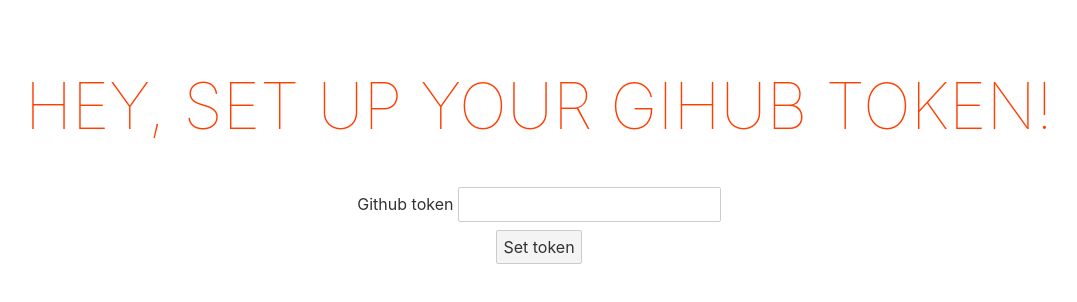
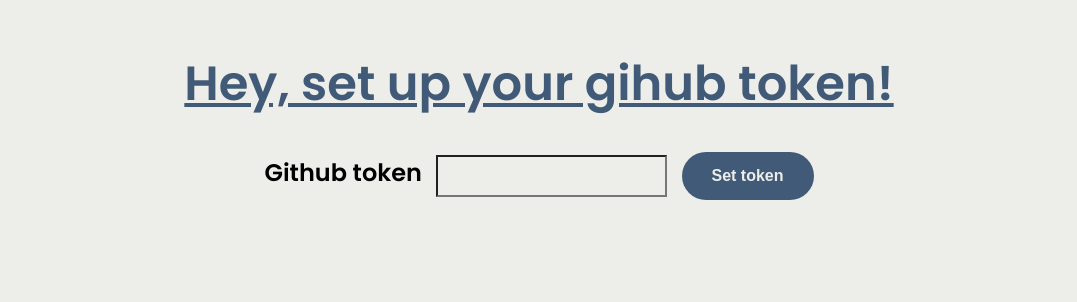
Before and after one commit to skar-software/markdown-git-cms, a SvelteKit app in the folder frontend/: page /login in a window 1280 px wide. Shown: the top 302 px of the page, without its empty margins (101-1178 px from the left). Built offline with nearby package versions, Linux system fonts and the light colour scheme.

Commit message:
feat: Update frontend design

```diff
--- a/frontend/src/app.html
+++ b/frontend/src/app.html
@@ -1,78 +1,20 @@
 <!doctype html>
 <html lang="en">
+
 <head>
 	<meta charset="utf-8" />
 	<link rel="icon" href="%sveltekit.assets%/favicon.png" />
+	<link rel="preconnect" href="https://fonts.googleapis.com">
+	<link rel="preconnect" href="https://fonts.gstatic.com" crossorigin>
+	<link
+		href="https://fonts.googleapis.com/css2?family=Poppins:ital,wght@0,100;0,200;0,300;0,400;0,500;0,600;0,700;0,800;0,900;1,100;1,200;1,300;1,400;1,500;1,600;1,700;1,800;1,900&display=swap"
+		rel="stylesheet">
 	<meta name="viewport" content="width=device-width, initial-scale=1" />
 	%sveltekit.head%
-		<style>
-			html, body {
-				position: relative;
-				width: 100%;
-				height: 100%;
-			}
+</head>
 
-			body {
-				color: #333;
-				margin: 0;
-				padding: 8px;
-				box-sizing: border-box;
-				font-family: -apple-system, BlinkMacSystemFont, "Segoe UI", Roboto, Oxygen-Sans, Ubuntu, Cantarell, "Helvetica Neue", sans-serif;
-			}
-
-			a {
-				color: rgb(0,100,200);
-				text-decoration: none;
-			}
-
-			a:hover {
-				text-decoration: underline;
-			}
-
-			a:visited {
-				color: rgb(0,80,160);
-			}
-
-			label {
-				display: block;
-			}
-
-			input, button, select, textarea {
-				font-family: inherit;
-				font-size: inherit;
-				-webkit-padding: 0.4em 0;
-				padding: 0.4em;
-				margin: 0 0 0.5em 0;
-				box-sizing: border-box;
-				border: 1px solid #ccc;
-				border-radius: 2px;
-			}
-
-			input:disabled {
-				color: #ccc;
-			}
-
-			button {
-				color: #333;
-				background-color: #f4f4f4;
-				outline: none;
-			}
-
-			button:disabled {
-				color: #999;
-			}
-
-			button:not(:disabled):active {
-				background-color: #ddd;
-			}
-
-			button:focus {
-				border-color: #666;
-			}
-
-		</style>
-	</head>
 <body data-sveltekit-preload-data="hover">
 	<div style="display: contents">%sveltekit.body%</div>
 </body>
+
 </html>
--- a/frontend/src/routes/+page.svelte
+++ b/frontend/src/routes/+page.svelte
@@ -1,42 +1,27 @@
 <script>
+  import { browser } from "$app/environment";
+  import '../style.css';
 
+  // Function to parse cookies and extract the token
+  // @ts-ignore
+  function getCookie(name) {
+    if (browser && document.cookie) {
+      const value = `; ${document.cookie}`;
+      const parts = value.split(`; ${name}=`);
+      // @ts-ignore
+      if (parts.length === 2) return parts.pop().split(";").shift();
+    }
+  }
+
+  // Extract the token from cookies
+  const token = browser ? getCookie("tkn") : null;
 </script>
 
 <main>
-<h1>Hey, login to your gihub!</h1>
-<table>
-    <tr><a href="/repos">already, go to repos</a></tr>
-    <tr><p>---------------------</p></tr>
-    <tr><a href="/login">login</a></tr>
-</table>
+  <h1>Hey, login to your gihub!</h1>
+  {#if token}
+    <a href="/repos">go to repos</a>
+  {:else}
+    <a href="/login">login</a>
+  {/if}
 </main>
-
-<style>
-    main {
-        text-align: center;
-        padding: 1em;
-        max-width: 240px;
-        margin: 0 auto;
-    }
-
-    table {
-        color: #ff3e00;
-        margin-left: auto;
-        margin-right: auto;
-        font-size: 2em;
-        font-weight: 100;
-    }
-
-    h1 {
-        color: #ff3e00;
-        text-transform: uppercase;
-        font-size: 3em;
-        font-weight: 100;
-    }
-
-    @media (min-width: 640px) {
-        main {
-            max-width: none;
-        }
-    }
-</style>
--- a/frontend/src/routes/login/+page.svelte
+++ b/frontend/src/routes/login/+page.svelte
@@ -1,4 +1,5 @@
 <script lang="ts">
+  import "../../style.css"
     let err = "";
 
     async function handleSubmit(event: SubmitEvent) {
@@ -26,7 +27,7 @@
 <form on:submit|preventDefault={handleSubmit}>
   <label>
     <span>Github token</span>
-    <input type="password" name="tkn" />
+    <input class="file-input" type="password" name="tkn" />
   </label>
   <button type="submit">Set token</button>
   {#if err !== ''}
@@ -35,26 +36,3 @@
 </form>
 
 </main>
-
-
-<style>
-    main {
-        text-align: center;
-        padding: 1em;
-        max-width: 240px;
-        margin: 0 auto;
-    }
-
-    h1 {
-        color: #ff3e00;
-        text-transform: uppercase;
-        font-size: 4em;
-        font-weight: 100;
-    }
-
-    @media (min-width: 640px) {
-        main {
-            max-width: none;
-        }
-    }
-</style>
--- a/frontend/src/routes/repos/+page.svelte
+++ b/frontend/src/routes/repos/+page.svelte
@@ -2,6 +2,7 @@
 
 <script lang="ts">
   import { onMount } from "svelte";
+  import "../../style.css";
 
   interface Rep {
     Name: string;
@@ -38,11 +39,10 @@
 
 <main>
   <h1>Choose your repository</h1>
-  <table>
-    <tr><p>---------------------</p></tr>
+  <ul>
     {#each r as rep}
       {#if rep.Name !== ""}
-        <tr>
+        <li>
           {#if rep.Name === "loading..."}
             <p class="button">{rep.Name}</p>
           {:else}
@@ -51,42 +51,12 @@
               class="button">{rep.Name}</a
             >
           {/if}
-        </tr>
-        <tr><p>---------------------</p></tr>
+        </li>
+        <!-- <tr><p>---------------------</p></tr> -->
       {/if}
     {/each}
-  </table>
-  {#if !end}
-    <button on:click={loadMore}>LOAD MORE</button>
-  {/if}
+    {#if !end}
+      <button on:click={loadMore}>LOAD MORE</button>
+    {/if}
+  </ul>
 </main>
-
-<style>
-  main {
-    text-align: center;
-    padding: 1em;
-    max-width: 240px;
-    margin: 0 auto;
-  }
-
-  h1 {
-    color: #ff3e00;
-    text-transform: uppercase;
-    font-size: 3em;
-    font-weight: 100;
-  }
-
-  table {
-    color: #ff3e00;
-    margin-left: auto;
-    margin-right: auto;
-    font-size: 1.5em;
-    font-weight: 100;
-  }
-
-  @media (min-width: 640px) {
-    main {
-      max-width: none;
-    }
-  }
-</style>
--- a/frontend/src/routes/repos/[owner]/[rep]/+page.svelte
+++ b/frontend/src/routes/repos/[owner]/[rep]/+page.svelte
@@ -2,6 +2,7 @@
 
 <script lang="ts">
   import { onMount } from "svelte";
+  import "../../../../style.css";
   export let data;
 
   interface Dir {
@@ -16,7 +17,6 @@
       const response = await fetch(url + new URLSearchParams({ owner: data.owner, repo: data.rep }).toString());
       const res = JSON.parse(await response.text()) as Dir[];
       r = res;
-
     } catch (error) {
       console.error("Error:", error);
     }
@@ -51,58 +51,36 @@
 
 <main>
   <h1>Choose file from {data.rep} repository</h1>
-  <form on:submit|preventDefault={handleSubmit}>
-    <label>
-      <span>New file name</span>
-      <input name="file" />.md
-    </label>
-    <button>Create new file</button>
+  <form
+    class="file-form"
+    on:submit|preventDefault={handleSubmit}
+  >
+    <span>New file name</span>
+    <input
+      class="file-input"
+      name="file"
+      type="text"
+      value=".md"
+    />
+    <button class="file-button">Create new file</button>
   </form>
-  <table>
-    <tr><p>---------------------</p></tr>
+  <ul>
     {#each r as file}
       {#if file.Path !== ""}
-        <tr>
+        <li>
           {#if file.Path === "loading..."}
             <p class="button">{file.Path}</p>
           {:else}
-            <button
-              class="button"
-              on:click={() => OnClick(file)}>{file.Path}</button
-            >
+            <div class="file-object">
+              <p>{file.Type}</p>
+              <button
+                class="file-button"
+                on:click={() => OnClick(file)}>{file.Path}</button
+              >
+            </div>
           {/if}
-        </tr>
+        </li>
       {/if}
     {/each}
-  </table>
+  </ul>
 </main>
-
-<style>
-  main {
-    text-align: center;
-    padding: 1em;
-    max-width: 240px;
-    margin: 0 auto;
-  }
-
-  h1 {
-    color: #ff3e00;
-    text-transform: uppercase;
-    font-size: 3em;
-    font-weight: 100;
-  }
-
-  table {
-    color: #ff3e00;
-    margin-left: auto;
-    margin-right: auto;
-    font-size: 1.5em;
-    font-weight: 100;
-  }
-
-  @media (min-width: 640px) {
-    main {
-      max-width: none;
-    }
-  }
-</style>
--- a/frontend/src/routes/repos/[owner]/[rep]/[file]/+page.svelte
+++ b/frontend/src/routes/repos/[owner]/[rep]/[file]/+page.svelte
@@ -5,7 +5,6 @@
   export let data;
   import { Carta, MarkdownEditor } from "carta-md";
   import "carta-md/default.css";
-
   // Remember to use a sanitizer to prevent XSS attacks
   // {sanitizer: mySanitizer}
   const carta = new Carta();
@@ -17,7 +16,7 @@
   async function getReps(): Promise<Array<any>> {
     try {
       let repoPath = data.rep.substring(data.rep.split("/")[0].length + 1);
-      globalPath = encodeURIComponent((repoPath && "/") + repoPath + "/" + data.file)
+      globalPath = encodeURIComponent((repoPath && "/") + repoPath + "/" + data.file);
       globalRepo = data.rep.split("/").shift();
       const response = await fetch(url + new URLSearchParams({ owner: data.owner, repo: globalRepo, path: globalPath }).toString());
       if (response.status !== 200) {
@@ -59,13 +58,39 @@
 </main>
 
 <style>
+  * {
+    font-family: poppins;
+  }
   h1 {
-    color: #ff3e00;
-    text-transform: uppercase;
+    color: #415a77;
+    text-decoration: underline;
     font-size: 3em;
-    font-weight: 100;
+    font-weight: 600;
+    font-family: poppins;
+    text-align: center;
   }
+  main {
+    padding: 1em;
+    margin: 0 auto;
+    background-color: #edede9;
+    min-height: 100%;
 
+    height: 100%;
+    display: flex;
+    flex-direction: column;
+  }
+  button {
+    padding: 15px 30px 15px 30px;
+    background-color: #415a77;
+    color: #edede9;
+    border: none;
+    outline: none;
+    font-size: 1rem;
+    font-weight: 600;
+    border-radius: 24px;
+    cursor: pointer;
+    margin: 20px auto;
+  }
   @media (min-width: 640px) {
     main {
       max-width: none;
--- /dev/null
+++ b/frontend/src/style.css
@@ -0,0 +1,108 @@
+html,
+body {
+    font-family: poppins;
+    background-color: #edede9;
+    position: relative;
+    width: 100%;
+    height: 100%;
+    margin: 0;
+    padding: 0;
+}
+
+main {
+    text-align: center;
+    padding: 1em;
+    max-width: 240px;
+    margin: 0 auto;
+    display: flex;
+    flex-direction: column;
+    justify-content: center;
+    align-items: center;
+}
+
+@media (min-width: 640px) {
+    main {
+        max-width: none;
+    }
+}
+
+h1 {
+    color: #415a77;
+    text-decoration: underline;
+    font-size: 3em;
+    font-weight: 600;
+}
+
+ul {
+    text-decoration: none;
+    list-style-type: none;
+    color: #ff3e00;
+    margin-left: auto;
+    margin-right: auto;
+    font-size: 2em;
+    font-weight: 100;
+    height: 100%;
+    row-gap: 40px;
+}
+
+li {
+    padding-top: 20px;
+    padding-bottom: 20px;
+}
+
+a,
+p {
+    color: #023047;
+    font-weight: 600;
+    text-decoration: none;
+    font-size: 35px;
+    text-decoration: underline;
+    text-decoration-color: #ff3e00;
+}
+
+button {
+    padding: 15px 30px 15px 30px;
+    background-color: #415a77;
+    color: #edede9;
+    border: none;
+    outline: none;
+    font-size: 1rem;
+    font-weight: 600;
+    border-radius: 24px;
+    cursor: pointer;
+}
+span{
+    font-weight: 600;
+    font-size: 1.5rem;
+}
+.file-input {
+    padding: 10px 10px 10px 10px;
+    background-color: #edede9;
+    font-size: 1rem;
+    margin: 0 10px 0 10px;
+}
+.file-button{
+    border-radius: 5px;
+    padding: 10px 13px 10px !important;
+}
+.file-object{
+    border-radius: 20px;
+    padding: 2px 60px 2px;
+    background: #8d99ae;
+    display: flex;
+    flex-direction: row;
+    justify-content: center;
+    align-items: center;
+    margin: 0 10px 0 10px;
+}
+
+.file-object p{
+    text-decoration: none;
+    font-size: 25px;
+    padding-right: 10px;
+    margin-right: 20px;
+}
+
+.update-button{
+    margin-top: 20px;
+}
```
Also changed, not shown: 1 other file (tests, documents, lock files or other folders). Lines whose indentation alone changed are shown as unchanged.
